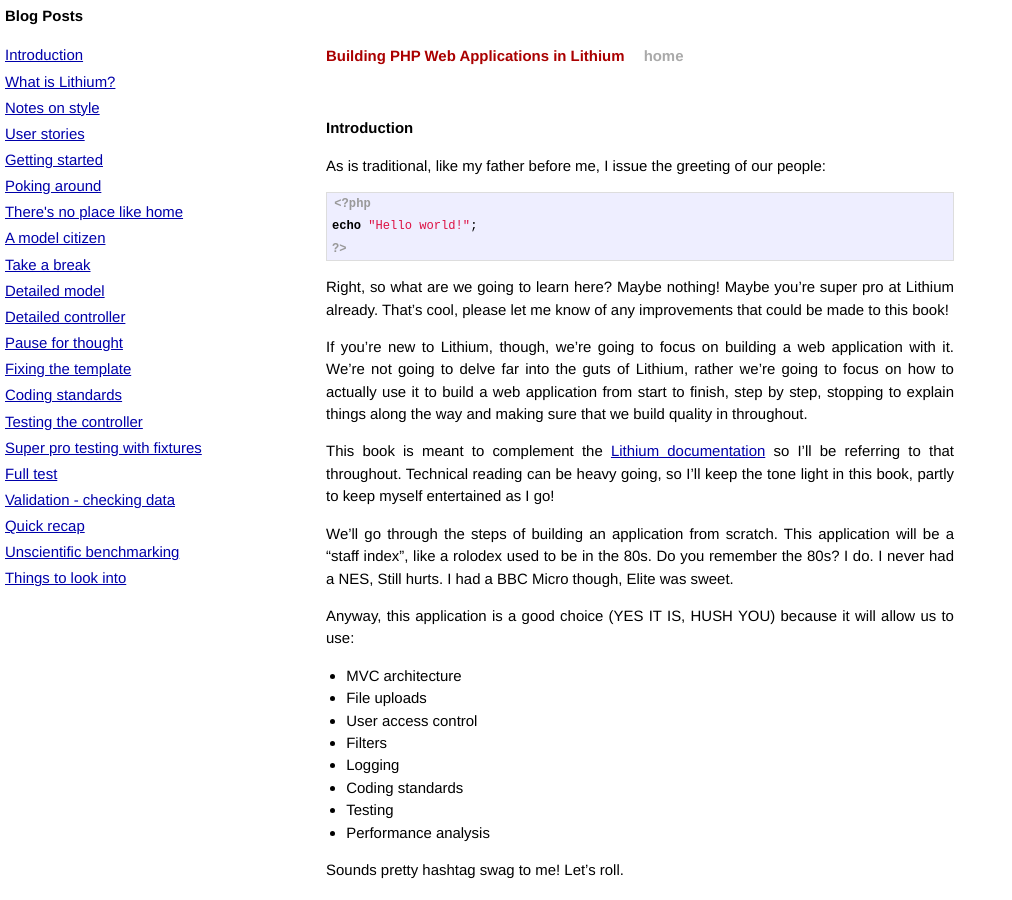
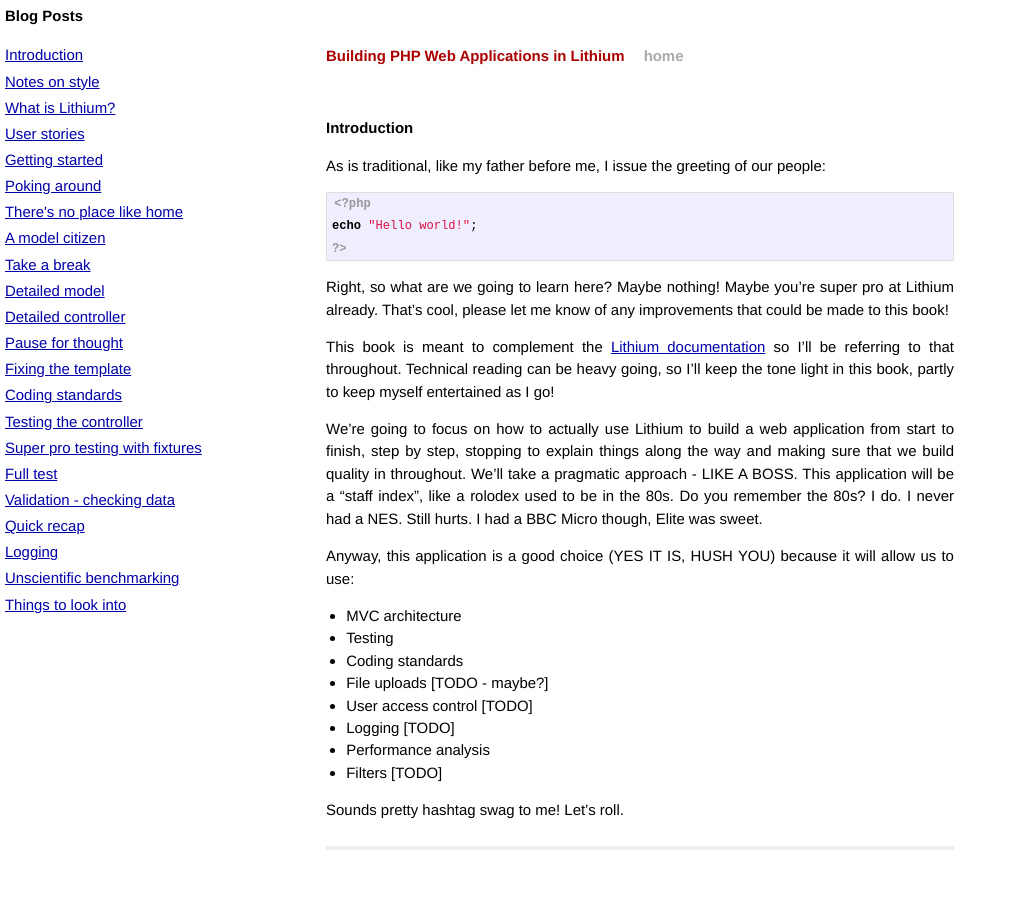
Before and after one commit to gavD/step-by-step-web-apps-with-lithium-php, a Jekyll site: the page built from _posts/2015-12-14-introduction.markdown, in a window 1280 px wide and 900 px high. Shown: the whole window, without its empty margins (0-1012 px from the left). Built offline with Jekyll 4.4.1, drawn with Linux system fonts in a browser that asks for light colours; Markdown is read by kramdown in place of the engine named in the settings.

```diff
--- /dev/null
+++ b/_posts/2011-04-01-logging.markdown
@@ -0,0 +1,6 @@
+---
+layout: post
+title:  "Logging"
+---
+
+TODO info on logging
--- a/_posts/2013-10-27-poking-around.markdown
+++ b/_posts/2013-10-27-poking-around.markdown
@@ -42,6 +42,6 @@ Feel free to skip this bit if you know this bit! There aren't any good jokes in
 
 MVC is a way of organising an application (we call it a "design pattern" because it's a common pattern in software design to organise code this way). It separates code into Model (the data gubbins and all the thinky-worky bits), View (the pretty-looky HTML and so forth that displays the model) and Controller (the thing that sends information to and from models and plonks said information into views for display).
 
-MVC is very common in web applications and Lithium works well with this pattern right out of the box. It's a metaphorical box, not an actual box
+MVC is very common in web applications and Lithium works well with this pattern right out of the box (not a real box).
 
-TODO include diagram here
+![My crummy MVC diagram]({{ site.url }}/assets/mvc.png)
--- a/_posts/2014-12-26-getting-started.markdown
+++ b/_posts/2014-12-26-getting-started.markdown
@@ -15,7 +15,7 @@ We'll start with the sample app and go from there! Check out [Union of Rad's Fra
 
 ## Here's how I did it
 
-This section is just how I set it up. This is not "documentation", this is just what I did, it's better to read lithify.me/docs/manual and follow their guide, but I'm including my gubbins for reference.
+This section is just how I set it up. This is not "documentation", this is just what I did, it's better to read [lithify.me/docs/manual](http://lithify.me/docs/manual) and follow their guide, but I'm including my gubbins for reference.
 
 Open a terminal and run:
 
--- a/_posts/2015-12-09-what-is-lithium.markdown
+++ b/_posts/2015-12-09-what-is-lithium.markdown
@@ -9,7 +9,7 @@ A framework is a bunch of gubbins that allows you to make stuff.
 
 OK, that wasn't very scientific, was it? I'll try again!
 
-A web framework is some software that allows you to build your we applications in a structured, consistent manner. A framework generally has a "core" that you don't modify; rather you write extensions and plugins "on top of" the framework. It stacks up like this:
+A web framework is some software that allows you to build your web applications in a structured, consistent manner. A framework generally has a "core" that you don't modify; rather you write extensions and plugins "on top of" the framework. It stacks up like this:
 
 
     |==============================|
--- a/_posts/2015-12-10-introduction.markdown
+++ b/_posts/2015-12-14-introduction.markdown
@@ -13,21 +13,19 @@ echo "Hello world!";
 
 Right, so what are we going to learn here? Maybe nothing! Maybe you're super pro at Lithium already. That's cool, please let me know of any improvements that could be made to this book!
 
-If you're new to Lithium, though, we're going to focus on building a web application with it. We're not going to delve far into the guts of Lithium, rather we're going to focus on how to actually use it to build a web application from start to finish, step by step, stopping to explain things along the way and making sure that we build quality in throughout.
-
 This book is meant to complement the [Lithium documentation](http://lithify.me/docs/manual/) so I'll be referring to that throughout. Technical reading can be heavy going, so I'll keep the tone light in this book, partly to keep myself entertained as I go!
 
-We'll go through the steps of building an application from scratch. This application will be a "staff index", like a rolodex used to be in the 80s. Do you remember the 80s? I do. I never had a NES, Still hurts. I had a BBC Micro though, Elite was sweet.
+We're going to focus on how to actually use Lithium to build a web application from start to finish, step by step, stopping to explain things along the way and making sure that we build quality in throughout. We'll take a pragmatic approach - LIKE A BOSS. This application will be a "staff index", like a rolodex used to be in the 80s. Do you remember the 80s? I do. I never had a NES. Still hurts. I had a BBC Micro though, Elite was sweet.
 
 Anyway, this application is a good choice (YES IT IS, HUSH YOU) because it will allow us to use:
 
 * MVC architecture
-* File uploads
-* User access control
-* Filters
-* Logging
+* Testing
 * Coding standards
-* Testing
+* File uploads [TODO - maybe?]
+* User access control [TODO]
+* Logging [TODO]
 * Performance analysis
+* Filters [TODO]
 
 Sounds pretty hashtag swag to me! Let's roll.
```
Also changed, not shown: other parts of _posts/2014-12-26-getting-started.markdown (+1 -1 lines), other parts of _posts/2015-12-09-what-is-lithium.markdown (+1 -1 lines), _posts/2015-12-03-notes-on-style.markdown (deleted, +0 -10 lines), _posts/2015-12-12-notes-on-style.markdown (added, +24 -0 lines), 1 other file.
